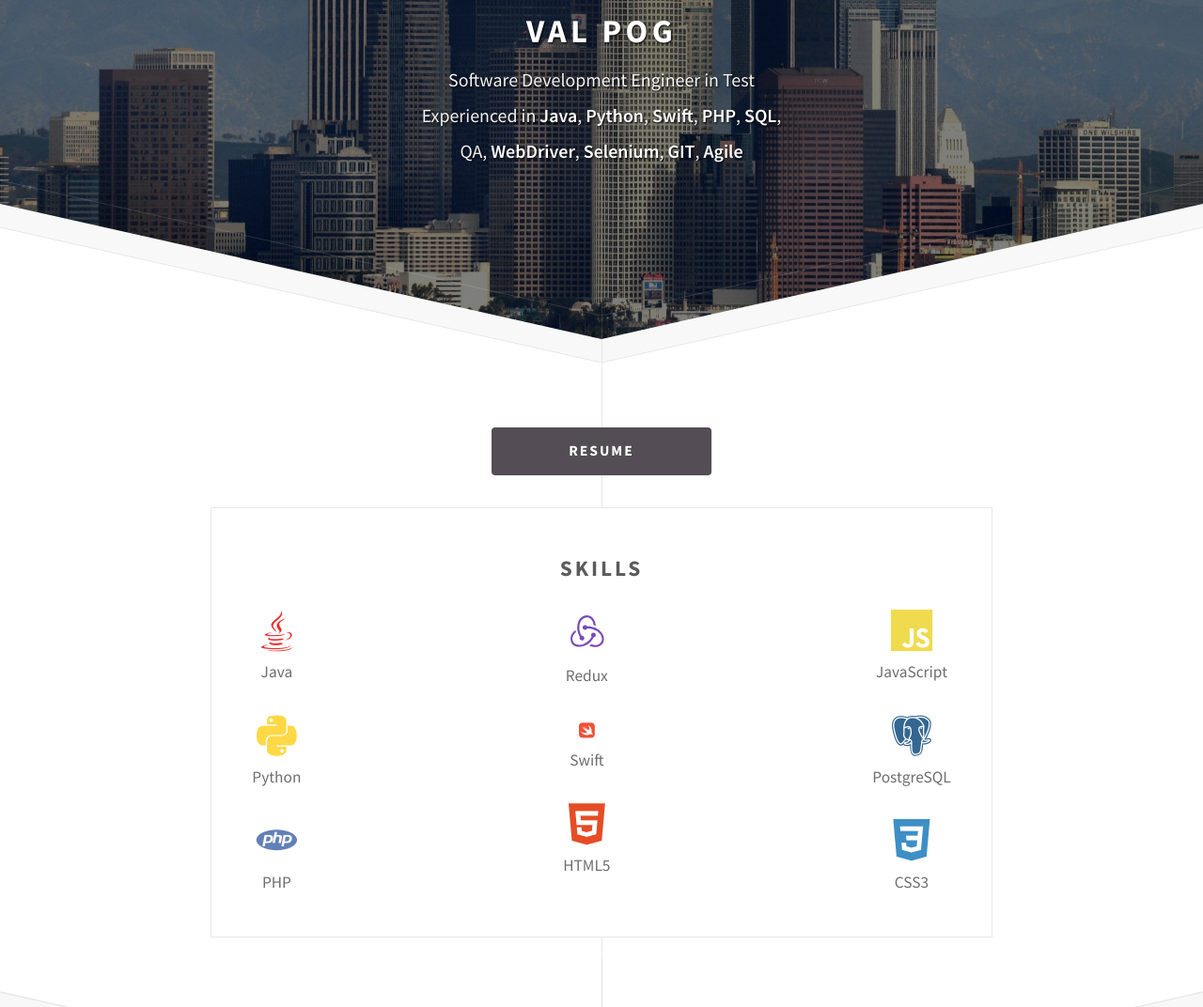
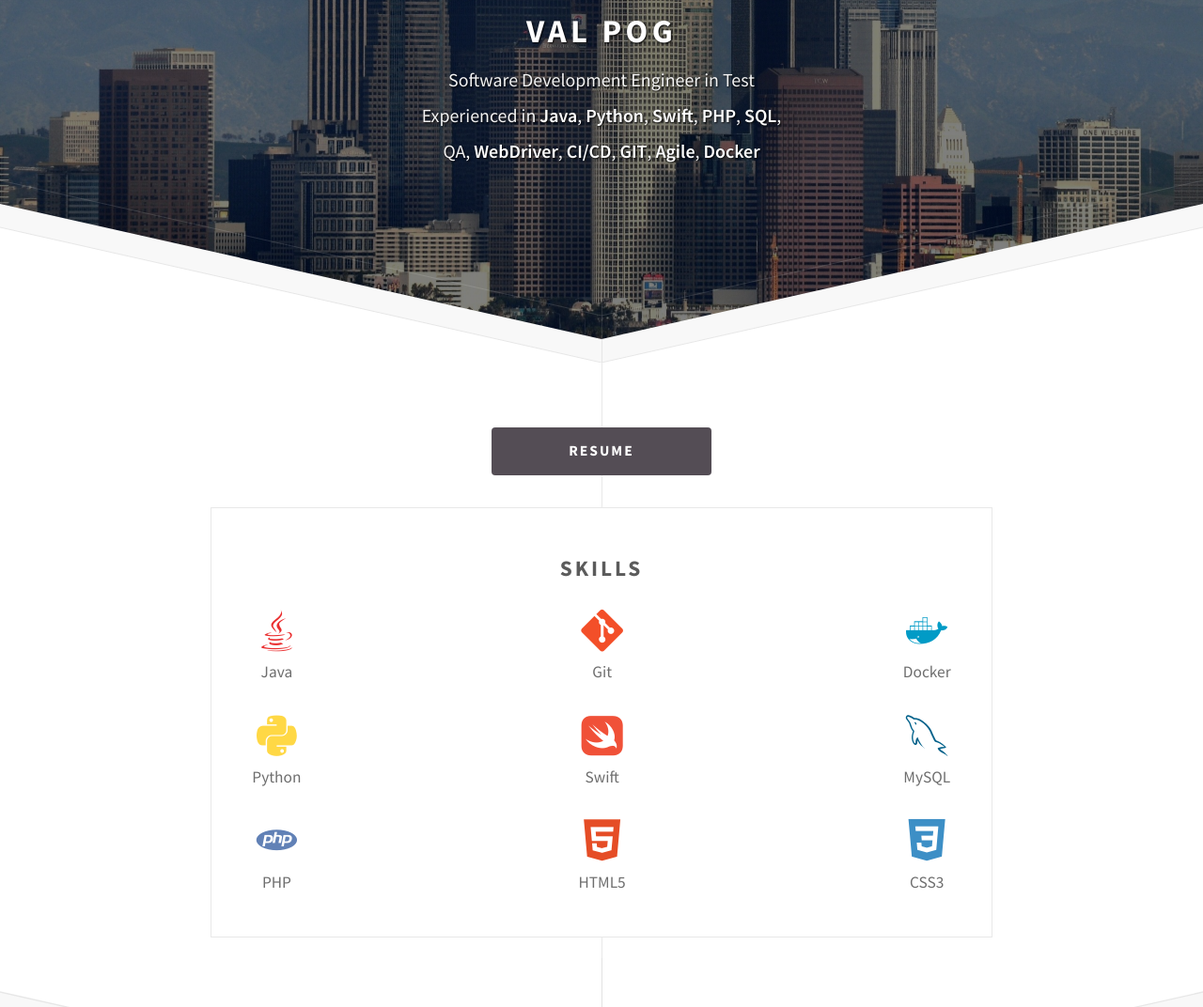
Before and after one commit to kievall/valpog.io, a plain HTML site: page index.html in a window 1280 px wide. Shown: the part 335-1407 px from the top of the page at 94% size. Drawn offline with nearby package versions, Linux system fonts and the light colour scheme; a web font is replaced by a local one.

Commit message:
Update skills

```diff
--- a/index.html
+++ b/index.html
@@ -10,21 +10,17 @@
 	<link rel="stylesheet" href="https://cdn.rawgit.com/konpa/devicon/4f6a4b08efdad6bb29f9cc801f5c07e263b39907/devicon.min.css">
 	<link rel="stylesheet" href="assets/css/main.css" />
 	<link rel="stylesheet" href="https://cdn.rawgit.com/konpa/devicon/df6431e323547add1b4cf45992913f15286456d3/devicon.min.css">
-
-	<!-- in your body -->
-	<!--[if lte IE 8]><link rel="stylesheet" href="assets/css/ie8.css" /><![endif]-->
 </head>
 
 <body>
 
 	<!-- Header -->
 	<div id="header">
-		<!-- <span class="logo icon fa-paper-plane-o"></span> -->
 		<a href="index.html" target="_blank"><img src="images/val.jpg" class="profile-pic" /></a>
 		<h1>Val Pog</h1>
 		<p>Software Development Engineer in Test</p>
 		<p>Experienced in <b>Java</b>, <b>Python</b>, <b>Swift</b>, <b>PHP</b>, <b>SQL</b>,</p>
-		<p>QA, <b>WebDriver</b>, <b>Selenium</b>, <b>GIT</b>, <b>Agile</b></p>
+		<p>QA, <b>WebDriver</b>, <b>CI/CD</b>, <b>GIT</b>, <b>Agile</b>, <b>Docker</b></p>
 	</div>
 
 	<!-- Main -->
@@ -32,12 +28,6 @@
 		<ul class="actions">
 			<li><a href="https://drive.google.com/open?id=1716YnLxKEPM4i94tObv_cdkOqYFn39do" class="button" target="_blank">Resume</a></li>
 		</ul>
-<!--
-		<header class="major container 75%">
-			<h2>What I'm up to now</h2>
-			I'm currently
-		</header> -->
-
 
 		<section class="box container skills">
 			<h2>SKILLS</h2>
@@ -48,41 +38,18 @@
 					<li><i class="icons devicon-php-plain colored"></i><br />PHP</li>
 				</ul>
 				<ul class="languages">
-					<li><svg xmlns="http://www.w3.org/2000/svg" viewBox="0 0 100 100">
-							<g fill="#764ABC">
-								<path d="M65.6 65.4c2.9-.3 5.1-2.8 5-5.8-.1-3-2.6-5.4-5.6-5.4h-.2c-3.1.1-5.5 2.7-5.4 5.8.1 1.5.7 2.8 1.6 3.7-3.4 6.7-8.6 11.6-16.4 15.7-5.3 2.8-10.8 3.8-16.3 3.1-4.5-.6-8-2.6-10.2-5.9-3.2-4.9-3.5-10.2-.8-15.5 1.9-3.8 4.9-6.6 6.8-8-.4-1.3-1-3.5-1.3-5.1-14.5 10.5-13 24.7-8.6 31.4 3.3 5 10 8.1 17.4 8.1 2 0 4-.2 6-.7 12.8-2.5 22.5-10.1 28-21.4z" />
-								<path d="M83.2 53c-7.6-8.9-18.8-13.8-31.6-13.8H50c-.9-1.8-2.8-3-4.9-3h-.2c-3.1.1-5.5 2.7-5.4 5.8.1 3 2.6 5.4 5.6 5.4h.2c2.2-.1 4.1-1.5 4.9-3.4H52c7.6 0 14.8 2.2 21.3 6.5 5 3.3 8.6 7.6 10.6 12.8 1.7 4.2 1.6 8.3-.2 11.8-2.8 5.3-7.5 8.2-13.7 8.2-4 0-7.8-1.2-9.8-2.1-1.1 1-3.1 2.6-4.5 3.6 4.3 2 8.7 3.1 12.9 3.1 9.6 0 16.7-5.3 19.4-10.6 2.9-5.8 2.7-15.8-4.8-24.3z" />
-								<path d="M32.4 67.1c.1 3 2.6 5.4 5.6 5.4h.2c3.1-.1 5.5-2.7 5.4-5.8-.1-3-2.6-5.4-5.6-5.4h-.2c-.2 0-.5 0-.7.1-4.1-6.8-5.8-14.2-5.2-22.2.4-6 2.4-11.2 5.9-15.5 2.9-3.7 8.5-5.5 12.3-5.6 10.6-.2 15.1 13 15.4 18.3 1.3.3 3.5 1 5 1.5-1.2-16.2-11.2-24.6-20.8-24.6-9 0-17.3 6.5-20.6 16.1-4.6 12.8-1.6 25.1 4 34.8-.5.7-.8 1.8-.7 2.9z" />
-							</g>
-						</svg><br />Redux</li>
-					<li><i class="devicon-swift-plain colored"></i><br />Swift</li>
+					<li><i class="icons devicon-git-plain colored"></i><br />Git</li>
+					<li><i class="icons devicon-swift-plain colored"></i><br />Swift</li>
 					<li><i class="icons devicon-html5-plain colored"></i><br />HTML5</li>
 				</ul>
 				<ul class="languages">
-					<li><i class="icons devicon-javascript-plain colored"></i><br />JavaScript</li>
-					<li><i class="icons devicon-postgresql-plain colored"></i><br />PostgreSQL</li>
+					<li><i class="icons devicon-docker-plain colored"></i><br />Docker</li>
+					<li><i class="icons devicon-mysql-plain colored"></i><br />MySQL</li>
 					<li><i class="icons devicon-css3-plain colored"></i><br />CSS3</li>
 				</ul>
 			</div>
 		</section>
 
-
-		<!--<div class="box container">-->
-			<!--<section class="currentInterests">-->
-
-				<!--<header>-->
-					<!--<h3></h3>-->
-				<!--</header>-->
-
-				<!--</section>-->
-
-		<!--</div>-->
-
-
-		<!--<footer class="major container 75%">-->
-			<!--<h3></h3>-->
-
-		<!--</footer>-->
 	</div>
 
 	<!-- Footer -->
@@ -94,15 +61,12 @@
 			</header>
 
 			<p>
-				<!-- <i class="fa fa-reply" aria-hidden="true"></i><br \> -->
-
 				<a href="mailto:valeriypogorilyy@gmail.com">valeriypogorilyy@gmail.com</a>
 			</p>
 
-
 			<ul class="icons">
-				<li><a href="https://github.com/kievall" class="icon fa-github" target="_blank"><span class="label">Github</span></a></li>
-				<li><a href="http://www.linkedin.com/in/val-pog" class="icon fa-linkedin" target="_blank"><span class="label">LinkedIn</span></a></li>
+				<li><a href="https://github.com/valpogor" class="icon fa-github" target="_blank"><span class="label">Github</span></a></li>
+				<li><a href="https://linkedin.com/in/val-pog" class="icon fa-linkedin" target="_blank"><span class="label">LinkedIn</span></a></li>
 `			</ul>
 
 			<ul class="copyright">
```
